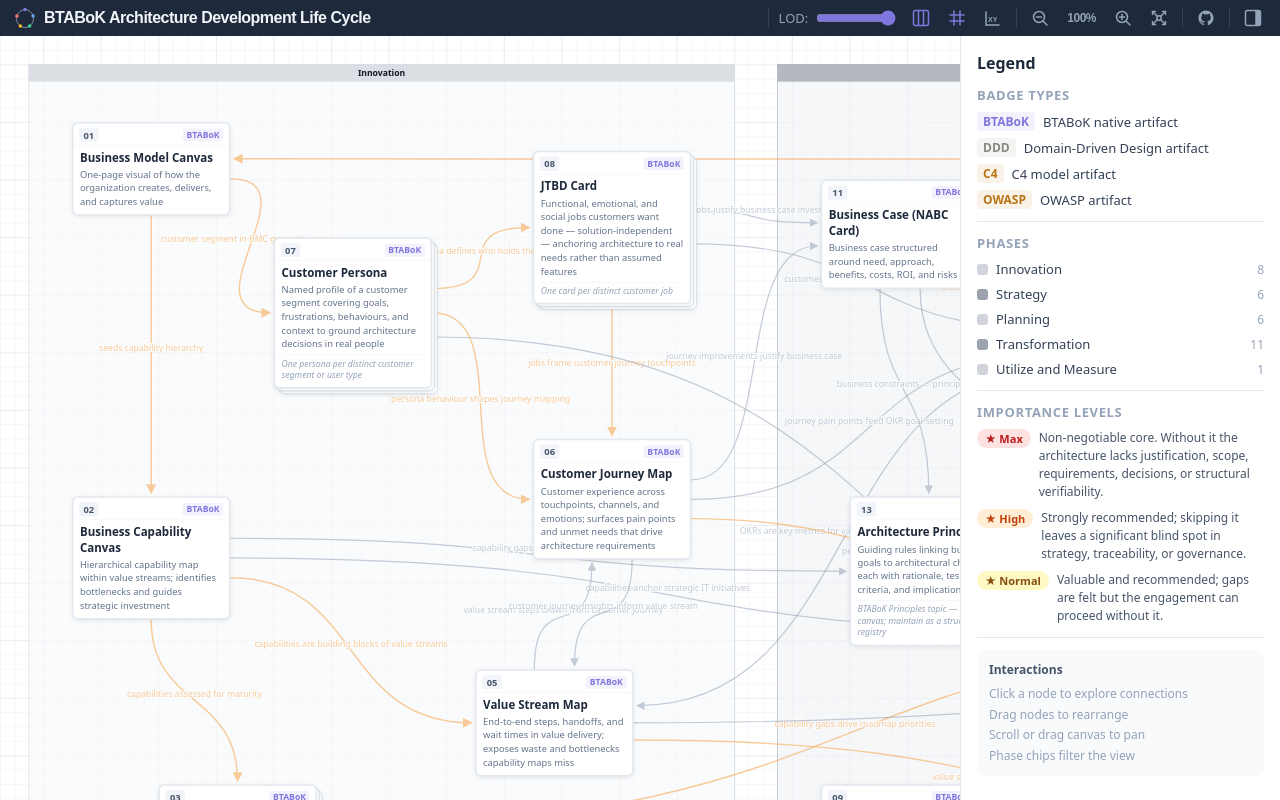
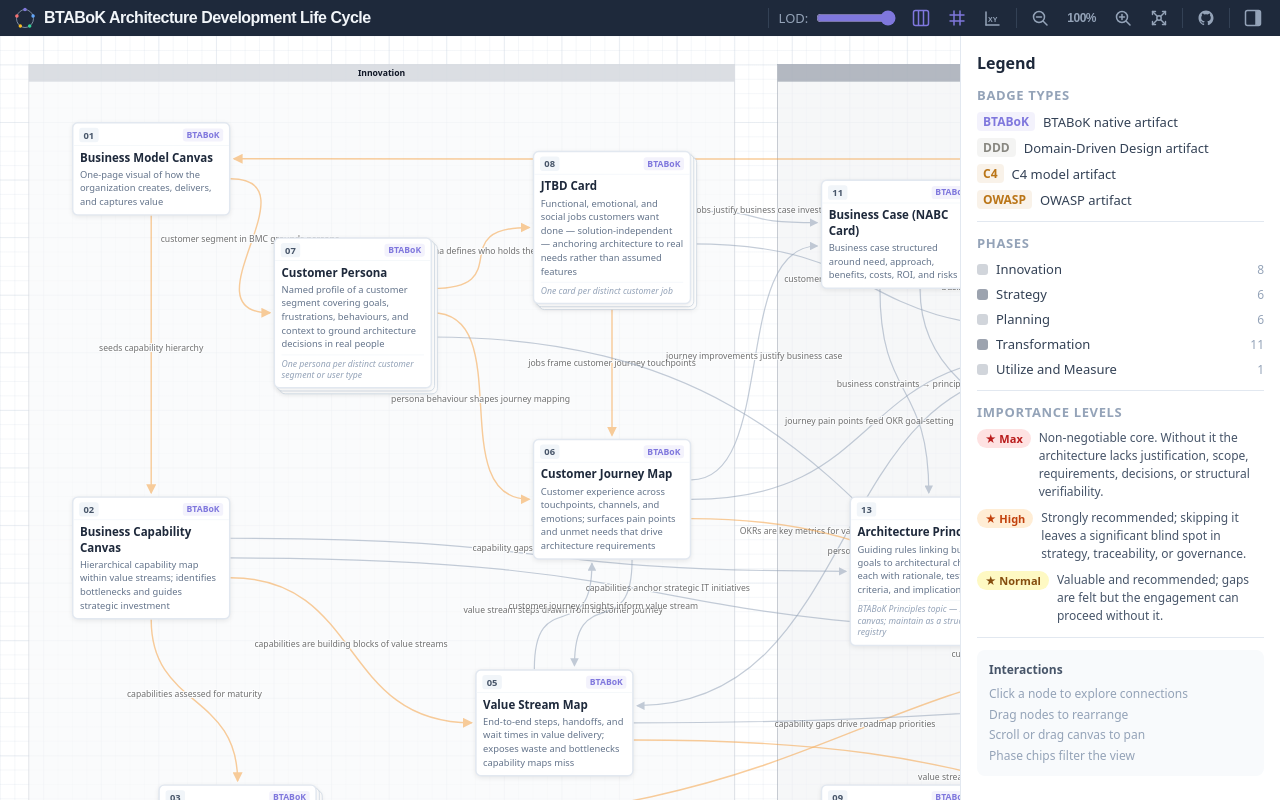
Before and after one commit to hza/btabok-adlc, a React (Vite) app: page / in a window 1280 px wide. Built offline with nearby package versions, Linux system fonts and the light colour scheme.

Commit message:
feat: update text color and adjust NODE_POSITIONS for layout consistency

```diff
--- a/src/App.tsx
+++ b/src/App.tsx
@@ -267,7 +267,7 @@
                     {(
                       <text x={edge.mx} y={edge.my - 5}
                         textAnchor="middle" fontSize={12} fontFamily="system-ui"
-                        fill={hi ? '#7F77DD' : impColor}
+                        fill="#000000"
                         stroke="white" strokeWidth="2.8" paintOrder="stroke">
                         {edge.label}
                       </text>
--- a/src/positions.ts
+++ b/src/positions.ts
@@ -15,10 +15,10 @@
   n30: { x:1800, y:720 },
   n07: { x:2200, y:680 },
   n08: { x:2560, y:840 },
-  n26: { x:2240, y:920 },
+  n26: { x:2200, y:920 },
   n09: { x:2560, y:480 },
   n10: { x:2920, y:320 },
-  n11: { x:2960, y:640 },
+  n11: { x:2960, y:680 },
   n12: { x:3360, y:160 },
   n13: { x:3680, y:320 },
   n14: { x:3840, y:640 },
@@ -28,7 +28,7 @@
   n17: { x:4280, y:640 },
   n18: { x:4620, y:1120 },
   n29: { x:3440, y:960 },
-  n20: { x:4380, y:960 },
+  n20: { x:4280, y:960 },
   n21: { x:4560, y:200 },
   n22: { x:5020, y:80 },
 };
```
